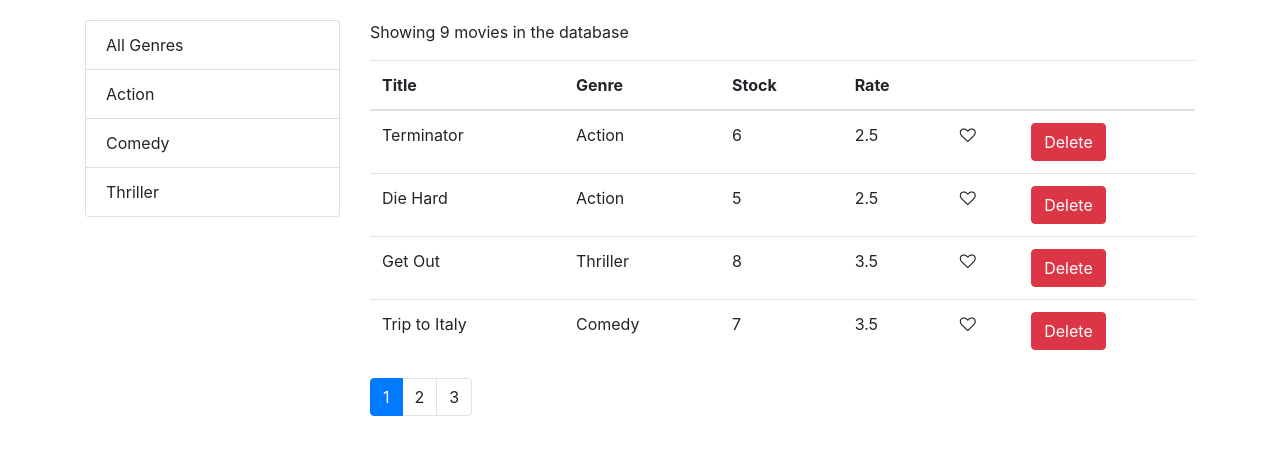
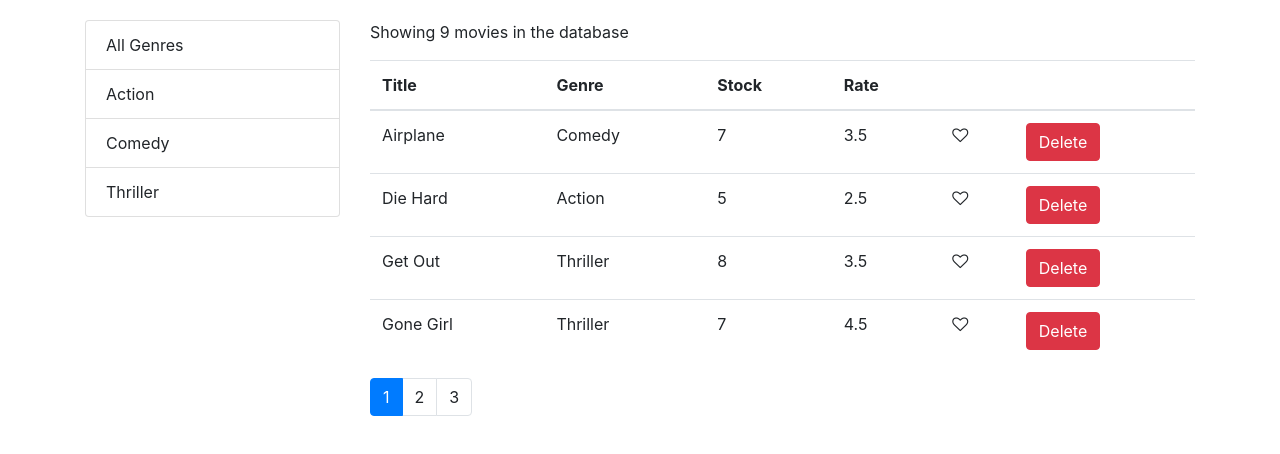
Before and after one commit to MichaelJSwain/vidly, a React (Create React App) app: page / in a window 1280 px wide. Shown: the top 454 px of the page. Built offline with nearby package versions, Linux system fonts and the light colour scheme.

Commit message:
extract table body into a seperate component

```diff
--- a/src/components/common/like.jsx
+++ b/src/components/common/like.jsx
@@ -1,4 +1,4 @@
-import React, { Component } from 'react'
+import React from 'react'
 
 const Like = props => {
     let classes = "fa fa-heart";
--- /dev/null
+++ b/src/components/common/tableBody.jsx
@@ -0,0 +1,33 @@
+import React, { Component } from 'react';
+import _ from 'lodash';
+
+class TableBody extends Component {
+    renderCell = (item, column) => {
+        if (column.content) return column.content(item)
+
+        return _.get(item, column.path);
+    }
+
+    createKey = (item, column) => {
+        return item._id + (column.path || column.key);
+    }
+
+    render() {
+        const { data, columns } = this.props;
+
+        return (<tbody>
+            {data.map(item =>
+                <tr key={item._id}>
+                    {columns.map(column =>
+                        <td key={this.createKey(item, column)}>
+                            {this.renderCell(item, column)}
+                        </td>
+                    )}
+                </tr>
+            )}
+
+        </tbody>);
+    }
+}
+
+export default TableBody;
--- /dev/null
+++ b/src/components/common/tableHeader.jsx
@@ -0,0 +1,31 @@
+import React, { Component } from 'react'
+
+class TableHeader extends Component {
+    raiseSort = path => {
+        const sortColumn = { ...this.props.sortColumn };
+        if (sortColumn.path === path)
+            sortColumn.order = (sortColumn.order === 'asc') ? 'desc' : 'asc';
+        else {
+            sortColumn.path = path;
+            sortColumn.order = 'asc';
+        }
+        this.props.onSort(sortColumn);
+    }
+
+    render() {
+        return (<thead>
+            <tr>
+                {this.props.columns.map(column =>
+                    <th
+                        key={column.path || column.key}
+                        onClick={() => this.raiseSort(column.path)}
+                    >
+                        {column.label}
+                    </th>
+                )}
+            </tr>
+        </thead>);
+    }
+}
+
+export default TableHeader;
--- a/src/components/movies.jsx
+++ b/src/components/movies.jsx
@@ -5,12 +5,7 @@
 import { paginate } from '../utils/paginate';
 import { getMovies } from '../services/fakeMovieService';
 import { getGenres } from '../services/fakeGenreService';
-
-
-
-
-
-
+import _ from 'lodash';
 
 class Movies extends Component {
     state = {
@@ -18,11 +13,12 @@
         genres: [],
         selectedGenre: '',
         currentPage: 1,
-        pageSize: 4
+        pageSize: 4,
+        sortColumn: { path: 'title', order: 'asc' }
     };
 
     componentDidMount() {
-        const genres = [{ name: 'All Genres' }, ...getGenres()];
+        const genres = [{ _id: "", name: 'All Genres' }, ...getGenres()];
 
         this.setState({ movies: getMovies(), genres });
     }
@@ -48,9 +44,20 @@
         this.setState({ selectedGenre: genre, currentPage: 1 });
     }
 
+    handleSort = sortColumn => {
+        this.setState({ sortColumn });
+    }
+
     render() {
         let { length: count } = this.state.movies;
-        const { pageSize, currentPage, selectedGenre, movies: allMovies, genres } = this.state;
+        const {
+            pageSize,
+            currentPage,
+            sortColumn,
+            selectedGenre,
+            movies: allMovies,
+            genres
+        } = this.state;
 
         if (count === 0)
             return <p>There are no movies in the database</p>
@@ -59,7 +66,9 @@
             ? allMovies.filter(m => m.genre._id === selectedGenre._id)
             : allMovies;
 
-        const movies = paginate(filtered, currentPage, pageSize);
+        const sorted = _.orderBy(filtered, [sortColumn.path], [sortColumn.order]);
+
+        const movies = paginate(sorted, currentPage, pageSize);
 
         return (
             <div className="row">
@@ -74,8 +83,10 @@
                     <p>Showing {filtered.length} movies in the database</p>
                     <MoviesTable
                         movies={movies}
+                        sortColumn={sortColumn}
                         onDelete={this.handleDelete}
                         onLike={this.handleLike}
+                        onSort={this.handleSort}
                     />
                     <Pagination
                         itemsCount={filtered.length}
--- a/src/components/moviesTable.jsx
+++ b/src/components/moviesTable.jsx
@@ -1,41 +1,41 @@
-import React from 'react';
+import React, { Component } from 'react';
+import TableHeader from './common/tableHeader';
 import Like from './common/like';
+import TableBody from './common/tableBody';
 
-const MoviesTable = props => {
-    const { movies, onDelete, onLike } = props;
 
-    console.log(movies);
+class MoviesTable extends Component {
+    columns = [
+        { path: 'title', label: 'Title' },
+        { path: 'genre.name', label: 'Genre' },
+        { path: 'numberInStock', label: 'Stock' },
+        { path: 'dailyRentalRate', label: 'Rate' },
+        {
+            key: 'like',
+            content: movie => <Like liked={movie.liked} onLike={() => this.props.onLike(movie)} />
+        },
+        {
+            key: 'delete',
+            content: movie => <button onClick={() => this.props.onDelete(movie)} className="btn btn-danger btn-group-sm">Delete</button>
+        }
+    ];
 
-    return (
-        <table className="table">
-            <thead>
-                <tr>
-                    <th>Title</th>
-                    <th>Genre</th>
-                    <th>Stock</th>
-                    <th>Rate</th>
-                    <th></th>
-                    <th></th>
-                </tr>
-            </thead>
-            <tbody>
-                {movies.map(movie =>
-                    <tr key={movie._id}>
-                        <td>{movie.title}</td>
-                        <td>{movie.genre.name}</td>
-                        <td>{movie.numberInStock}</td>
-                        <td>{movie.dailyRentalRate}</td>
-                        <td>
-                            <Like liked={movie.liked} onLike={() => onLike(movie)} />
-                        </td>
-                        <td>
-                            <button onClick={() => onDelete(movie)} className="btn btn-danger btn-group-sm">Delete</button>
-                        </td>
-                    </tr>
-                )}
-            </tbody>
-        </table>
-    );
+    render() {
+        const { movies, onSort, sortColumn } = this.props;
+
+        console.log(movies);
+
+        return (
+            <table className="table">
+                <TableHeader
+                    columns={this.columns}
+                    sortColumn={sortColumn}
+                    onSort={onSort}
+                />
+                <TableBody data={movies} columns={this.columns} />
+            </table>
+        );
+    }
 }
 
 export default MoviesTable;
```
